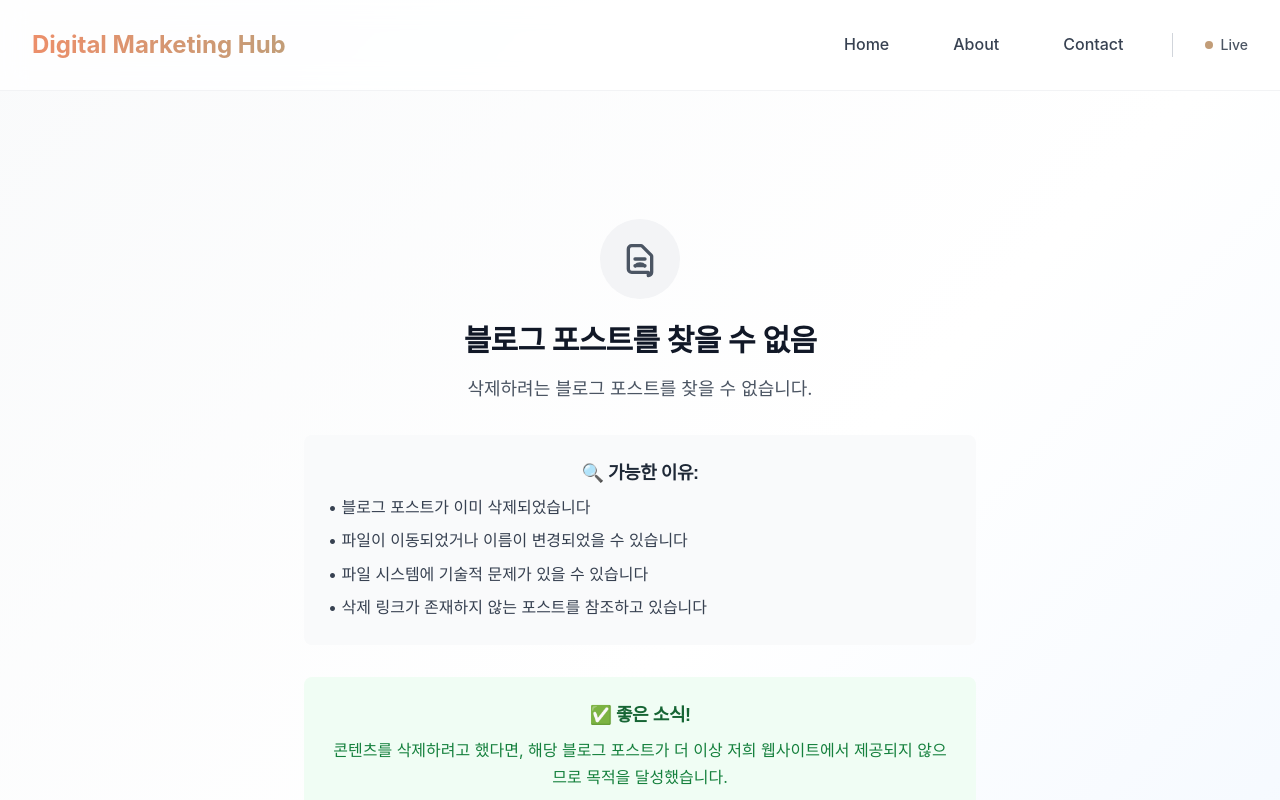
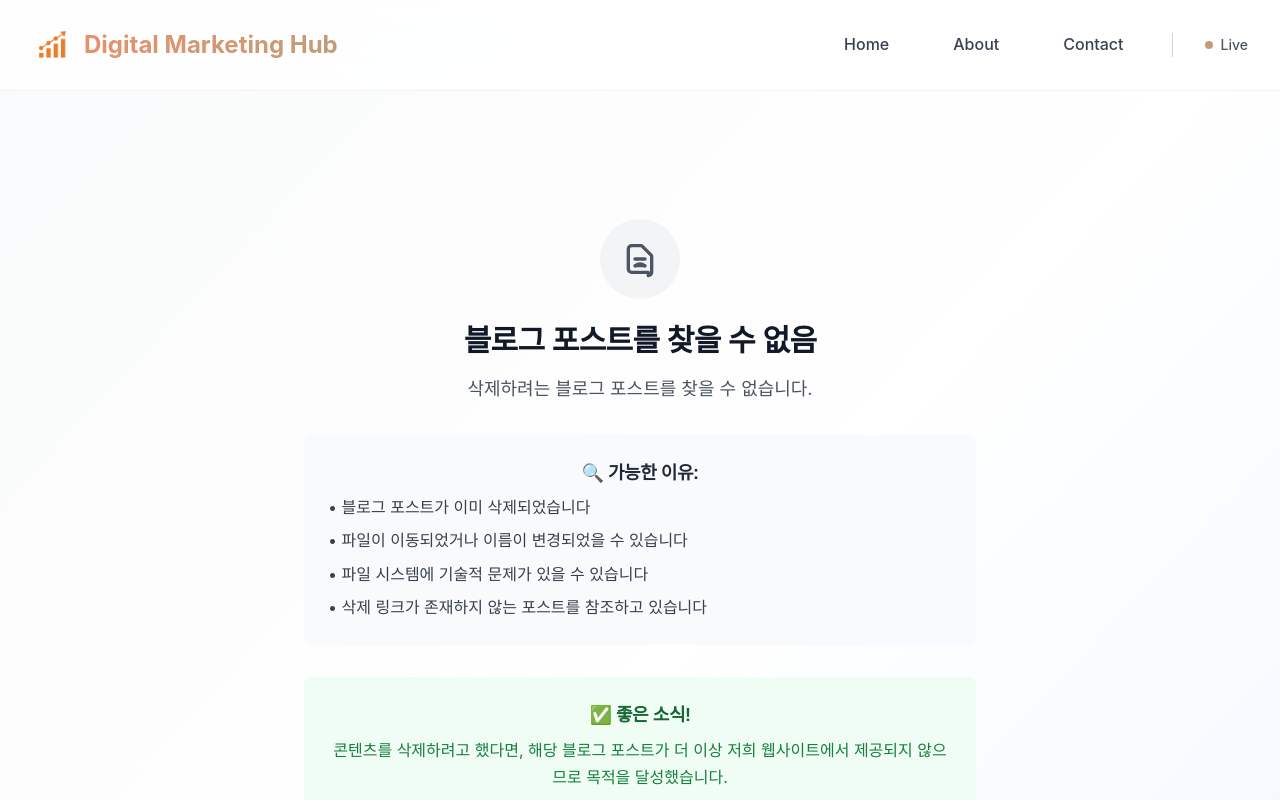
Before and after one commit to dongdongdongk/Digital-Marketing-Hub, a Next.js app: page /delete-not-found in a window 1280 px wide. Shown: the top 800 px of the page. Built offline with nearby package versions, Linux system fonts and the light colour scheme.

Commit message:
로고 추가

```diff
--- a/src/components/Header.tsx
+++ b/src/components/Header.tsx
@@ -1,18 +1,27 @@
 import Link from 'next/link'
-import { getBranding, getNavigation } from '@/lib/config'
+import Image from 'next/image'
+import { getBranding, getNavigation, getAboutPageConfig } from '@/lib/config'
 
 export default function Header() {
   const branding = getBranding()
   const navigation = getNavigation()
+  const aboutConfig = getAboutPageConfig()
   return (
     <header className="bg-white/80 backdrop-blur-md border-b border-gray-200/50 sticky top-0 z-50">
       <div className="container mx-auto px-4 sm:px-6 lg:px-8 py-4 lg:py-6">
         <div className="flex items-center justify-between">
           <Link
             href="/"
-            className="text-2xl lg:text-2xl font-bold bg-gradient-to-r from-primary-600 to-secondary-600 bg-clip-text text-transparent hover:from-primary-700 hover:to-secondary-700 transition-all duration-200"
+            className="flex items-center space-x-3 text-2xl lg:text-2xl font-bold bg-gradient-to-r from-primary-600 to-secondary-600 bg-clip-text text-transparent hover:from-primary-700 hover:to-secondary-700 transition-all duration-200"
           >
-            {branding.siteName}
+            <Image
+              src={aboutConfig.company.logo}
+              alt={branding.siteName}
+              width={40}
+              height={40}
+              className="rounded-lg"
+            />
+            <span>{branding.siteName}</span>
           </Link>
 
           <nav className="hidden md:flex items-center space-x-6 lg:space-x-8">
```
